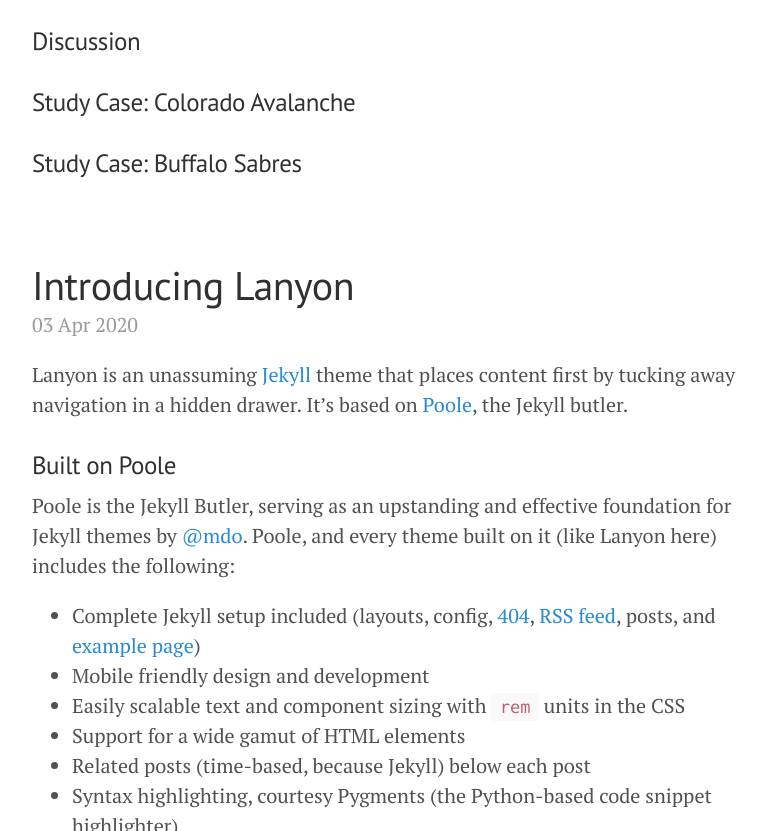
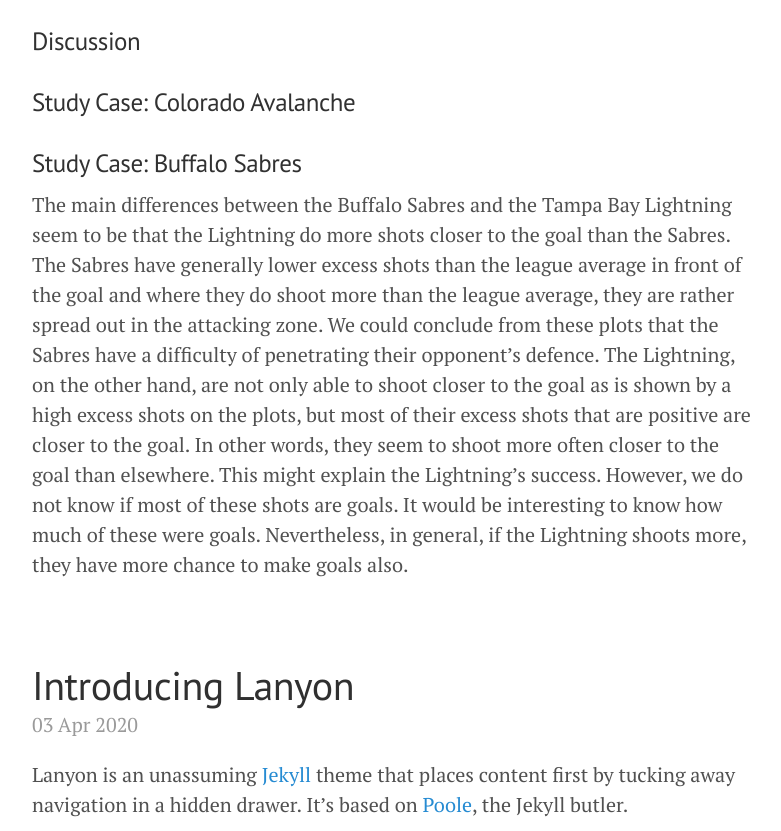
Before and after one commit to jaihon1/IFT6758-Project, a Jekyll site: the page built from blog/index.html, in a window 1280 px wide and 900 px high, scrolled down 9963 px, cut to the strip 69-900 px from the top of the window. Shown: the whole strip, without its empty margins (248-1029 px from the left). Built offline with Jekyll 4.4.1, drawn with Linux system fonts in a browser that asks for light colours; the list of posts is cut into pages by our own code.

Commit message:
Start answering the study case: Buffalo Sabres

```diff
--- a/blog/_posts/2021-09-28-milestone-1.md
+++ b/blog/_posts/2021-09-28-milestone-1.md
@@ -178,3 +178,11 @@
 ### Study Case: Colorado Avalanche
 
 ### Study Case: Buffalo Sabres
+The main differences between the Buffalo Sabres and the Tampa Bay Lightning seem to be that the Lightning do more shots closer
+to the goal than the Sabres. The Sabres have generally lower excess shots than the league average in front of the goal and
+where they do shoot more than the league average, they are rather spread out in the attacking zone. We could conclude from these
+plots that the Sabres have a difficulty of penetrating their opponent's defence. The Lightning, on the other hand, are not only able to shoot
+closer to the goal as is shown by a high excess shots on the plots, but most of their excess shots that are positive are closer to the goal.
+In other words, they seem to shoot more often closer to the goal than elsewhere. This might explain the Lightning's success. However, we do not
+know if most of these shots are goals. It would be interesting to know how much of these were goals. Nevertheless, in general,
+if the Lightning shoots more, they have more chance to make goals also.
```
